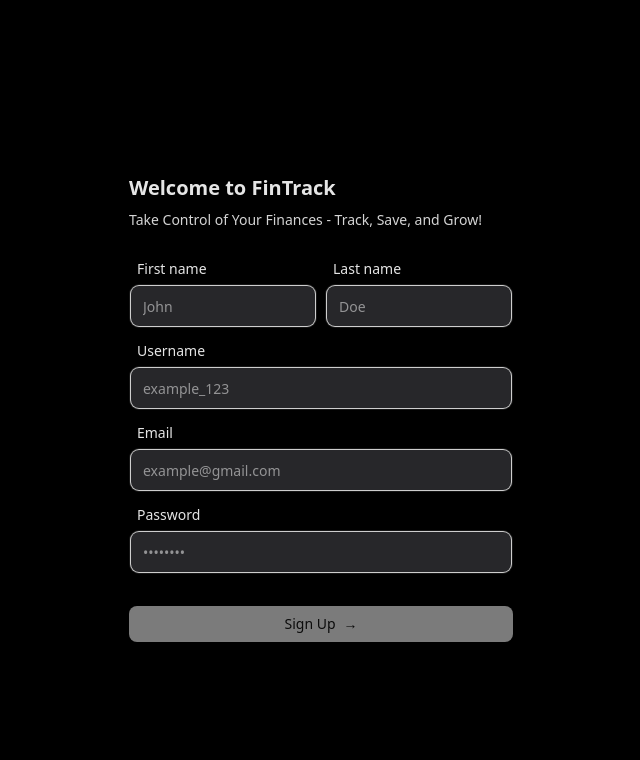
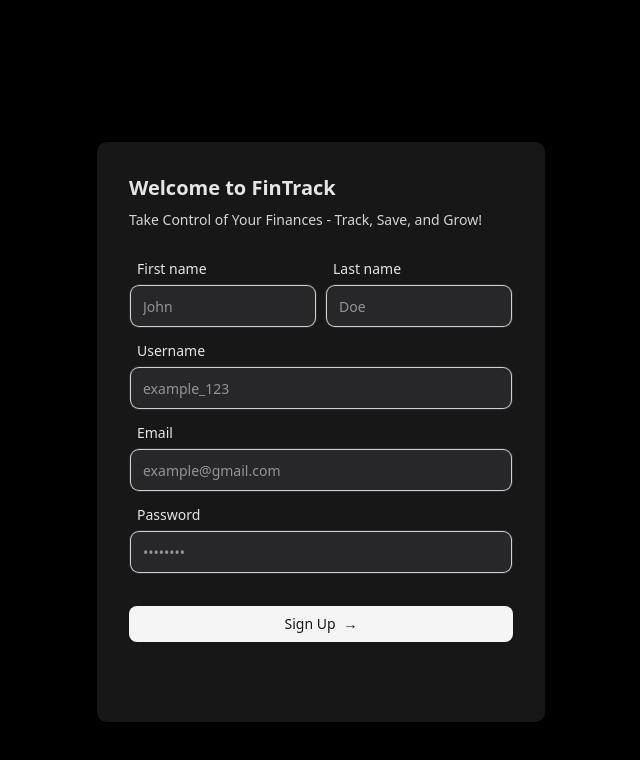
Before and after one commit to M-SaaD-H/fintrack, a Next.js app: page /sign-up in a window 1280 px wide. Shown: the top 760 px of the page, without its empty margins (319-959 px from the left). Built offline with nearby package versions, Linux system fonts and the light colour scheme.

Commit message:
minor teaks

```diff
--- a/src/app/(auth)/sign-in/page.tsx
+++ b/src/app/(auth)/sign-in/page.tsx
@@ -59,7 +59,7 @@ const SignIn = () => {
 
   return (
     <div className='flex justify-center items-center h-screen mx-8'>
-      <div className="shadow-input mx-auto w-full max-w-md rounded-none p-4 md:rounded-2xl md:p-8">
+      <div className="shadow-input mx-auto w-full max-w-md rounded-lg p-8 bg-neutral-900">
         <h2 className="text-xl font-bold text-neutral-200">
           Welcome back to FinTrack
         </h2>
--- a/src/app/(auth)/sign-up/page.tsx
+++ b/src/app/(auth)/sign-up/page.tsx
@@ -85,8 +85,8 @@ const SignUp = () => {
   };
 
   return (
-    <div className='flex justify-center items-center h-screen mx-8'>
-      <div className="shadow-input mx-auto mt-16 w-full max-w-md rounded-none p-4 md:rounded-2xl md:p-8">
+    <div className='flex justify-center items-center h-screen mx-4'>
+      <div className="shadow-input mx-auto mt-16 w-full max-w-md rounded-lg p-8 bg-neutral-900">
         <h2 className="text-xl font-bold text-neutral-200">
           Welcome to FinTrack
         </h2>
@@ -183,7 +183,7 @@ const SignUp = () => {
                 </FormItem>
               )}
             />
-            <Button variant={'secondary'} type='submit' className='w-full my-4 group disabled:cursor-not-allowed' disabled={isSubmitting || usernameMessage !== 'Username is unique'}>
+            <Button variant={'secondary'} type='submit' className='w-full my-4 group disabled:cursor-not-allowed' disabled={isSubmitting}>
               {
                 isSubmitting ? (
                   <>
```
